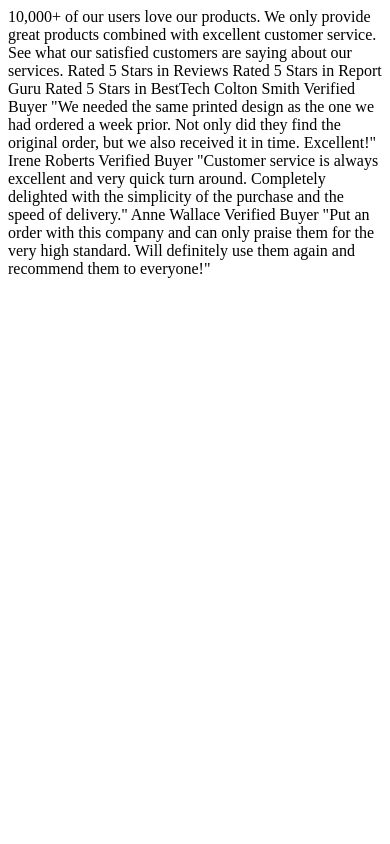
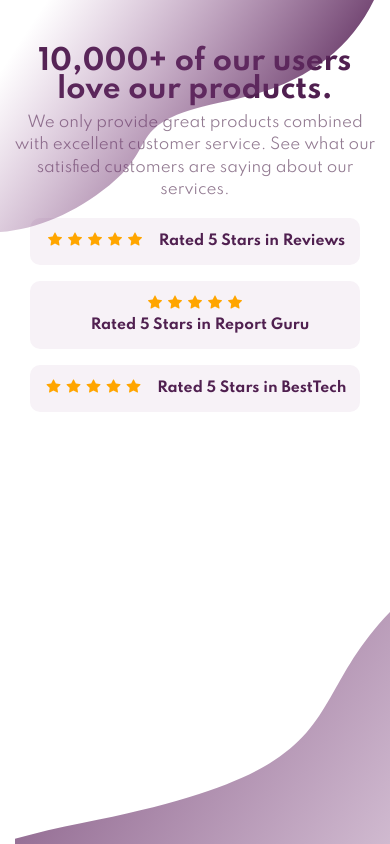
Before and after one commit to Kengpul/social-proof-section, a plain HTML site: page index.html in a window 390 px wide. Drawn offline with nearby package versions, Linux system fonts and the light colour scheme.

Commit message:
responsive heading

```diff
--- a/index.html
+++ b/index.html
@@ -12,50 +12,162 @@
       href="./images/favicon-32x32.png"
     />
 
+    <link
+      href="https://cdn.jsdelivr.net/npm/bootstrap@5.0.2/dist/css/bootstrap.min.css"
+      rel="stylesheet"
+      integrity="sha384-EVSTQN3/azprG1Anm3QDgpJLIm9Nao0Yz1ztcQTwFspd3yD65VohhpuuCOmLASjC"
+      crossorigin="anonymous"
+    />
+    <link
+      href="https://cdn.jsdelivr.net/npm/bootstrap-icons@1.3.0/font/bootstrap-icons.css"
+      rel="stylesheet"
+    />
+    <link rel="preconnect" href="https://fonts.googleapis.com" />
+    <link rel="preconnect" href="https://fonts.gstatic.com" crossorigin />
+    <link
+      href="https://fonts.googleapis.com/css2?family=Spartan:wght@400;500;700&display=swap"
+      rel="stylesheet"
+    />
+    <link rel="stylesheet" href="style.css" />
+
     <title>Frontend Mentor | Social proof section</title>
-
-    <!-- Feel free to remove these styles or customise in your own stylesheet 👍 -->
-    <!-- <style>
-      .attribution {
-        font-size: 11px;
-        text-align: center;
-      }
-      .attribution a {
-        color: hsl(228, 45%, 44%);
-      }
-    </style> -->
   </head>
   <body>
-    10,000+ of our users love our products.
+    <svg
+      class="top-pattern pattern-mobile"
+      width="100%"
+      height="232"
+      xmlns="http://www.w3.org/2000/svg"
+    >
+      <defs>
+        <linearGradient x1="100%" y1="69.24%" x2="9.399%" y2="32.157%" id="a">
+          <stop stop-color="#8A4389" stop-opacity="0" offset="0%" />
+          <stop stop-color="#512051" offset="100%" />
+          <stop stop-color="#512051" offset="100%" />
+          <stop stop-color="#512051" offset="100%" />
+        </linearGradient>
+      </defs>
+      <path
+        d="M0 232c25.63-53.065 74.118-86.618 145.464-100.66 107.018-21.062 66.506-42.306 119.083-84.466C299.6 18.767 336.083 3.143 374 0v232H0z"
+        transform="rotate(180 187 116)"
+        fill="url(#a)"
+        fill-rule="evenodd"
+        opacity="1"
+      />
+    </svg>
+    <svg
+      class="top-pattern pattern-desktop"
+      width="584"
+      height="362"
+      xmlns="http://www.w3.org/2000/svg"
+    >
+      <defs>
+        <linearGradient x1="100%" y1="69.212%" x2="9.399%" y2="32.183%" id="b">
+          <stop stop-color="#8A4389" stop-opacity="0" offset="0%" />
+          <stop stop-color="#512051" offset="100%" />
+          <stop stop-color="#512051" offset="100%" />
+          <stop stop-color="#512051" offset="100%" />
+        </linearGradient>
+      </defs>
+      <path
+        d="M0 362c40.022-82.8 115.736-135.154 227.141-157.064 167.108-32.864 103.85-66.012 185.949-131.796C467.823 29.284 524.793 4.904 584 0v362H0z"
+        transform="rotate(180 292 181)"
+        fill="url(#a)"
+        fill-rule="evenodd"
+        opacity="1"
+      />
+    </svg>
 
-    We only provide great products combined with excellent customer service.
-    See what our satisfied customers are saying about our services.
+    <div class="container">
+      <div class="row pt-5 heading">
+        <div class="col-md-6 text-center text-md-start">
+          <h1 class="display-6">10,000+ of our users love our products.</h1>
+          <p>
+            We only provide great products combined with excellent customer
+            service. See what our satisfied customers are saying about our
+            services.
+          </p>
+        </div>
+        <div class="col-md-6 rate">
+          <p id="firstRate">
+            <i class="bi bi-star-fill"></i><i class="bi bi-star-fill"></i
+            ><i class="bi bi-star-fill"></i><i class="bi bi-star-fill"></i
+            ><i class="bi bi-star-fill"></i>
+            <span>Rated 5 Stars in Reviews</span>
+          </p>
+          <p id="secondRate">
+            <i class="bi bi-star-fill"></i><i class="bi bi-star-fill"></i
+            ><i class="bi bi-star-fill"></i><i class="bi bi-star-fill"></i
+            ><i class="bi bi-star-fill"></i>
+            <span>Rated 5 Stars in Report Guru</span>
+          </p>
+          <p id="thirdRate">
+            <i class="bi bi-star-fill"></i><i class="bi bi-star-fill"></i
+            ><i class="bi bi-star-fill"></i><i class="bi bi-star-fill"></i
+            ><i class="bi bi-star-fill"></i>
+            <span>Rated 5 Stars in BestTech</span>
+          </p>
+        </div>
+      </div>
 
-    Rated 5 Stars in Reviews
-    Rated 5 Stars in Report Guru
-    Rated 5 Stars in BestTech
+      <!-- Colton Smith Verified Buyer "We needed the same printed design as the one
+      we had ordered a week prior. Not only did they find the original order,
+      but we also received it in time. Excellent!" Irene Roberts Verified Buyer
+      "Customer service is always excellent and very quick turn around.
+      Completely delighted with the simplicity of the purchase and the speed of
+      delivery." Anne Wallace Verified Buyer "Put an order with this company and
+      can only praise them for the very high standard. Will definitely use them
+      again and recommend them to everyone!" -->
+    </div>
+    <svg
+      class="bottom-pattern pattern-mobile"
+      width="375"
+      height="232"
+      xmlns="http://www.w3.org/2000/svg"
+    >
+      <defs>
+        <linearGradient x1="100%" y1="69.237%" x2="9.399%" y2="32.159%" id="a">
+          <stop stop-color="#8A4389" stop-opacity="0" offset="0%" />
+          <stop stop-color="#512051" offset="100%" />
+          <stop stop-color="#512051" offset="100%" />
+          <stop stop-color="#512051" offset="100%" />
+        </linearGradient>
+      </defs>
+      <path
+        d="M-355 1530c74.356-153.934 215.022-251.268 422-292 310.466-61.099 192.94-122.724 345.47-245.025C514.157 911.442 620 866.116 730 857v673H-355z"
+        transform="translate(0 -1027)"
+        fill="url(#a)"
+        fill-rule="evenodd"
+        opacity="1"
+      />
+    </svg>
+    <svg
+      class="bottom-pattern pattern-desktop"
+      width="1085"
+      height="673"
+      xmlns="http://www.w3.org/2000/svg"
+    >
+      <defs>
+        <linearGradient x1="100%" y1="69.237%" x2="9.399%" y2="32.159%" id="a">
+          <stop stop-color="#8A4389" stop-opacity="0" offset="0%" />
+          <stop stop-color="#512051" offset="100%" />
+          <stop stop-color="#512051" offset="100%" />
+          <stop stop-color="#512051" offset="100%" />
+        </linearGradient>
+      </defs>
+      <path
+        d="M355 800c74.356-153.934 215.022-251.268 422-292 310.466-61.099 192.94-122.724 345.47-245.025C1224.157 181.442 1330 136.116 1440 127v673H355z"
+        transform="translate(-355 -127)"
+        fill="url(#a)"
+        fill-rule="evenodd"
+        opacity="1"
+      />
+    </svg>
 
-    Colton Smith
-    Verified Buyer
-    "We needed the same printed design as the one we had ordered a week prior.
-    Not only did they find the original order, but we also received it in time.
-    Excellent!"
-
-    Irene Roberts
-    Verified Buyer
-    "Customer service is always excellent and very quick turn around. Completely
-    delighted with the simplicity of the purchase and the speed of delivery."
-
-    Anne Wallace
-    Verified Buyer
-    "Put an order with this company and can only praise them for the very high
-    standard. Will definitely use them again and recommend them to everyone!"
-
-    <!-- <div class="attribution">
-      Challenge by
-      <a href="https://www.frontendmentor.io?ref=challenge" target="_blank"
-        >Frontend Mentor</a
-      >. Coded by <a href="#">Your Name Here</a>.
-    </div> -->
+    <script
+      src="https://cdn.jsdelivr.net/npm/bootstrap@5.0.2/dist/js/bootstrap.bundle.min.js"
+      integrity="sha384-MrcW6ZMFYlzcLA8Nl+NtUVF0sA7MsXsP1UyJoMp4YLEuNSfAP+JcXn/tWtIaxVXM"
+      crossorigin="anonymous"
+    ></script>
   </body>
 </html>
--- /dev/null
+++ b/style.css
@@ -0,0 +1,90 @@
+* {
+  margin: 0;
+  padding: 0;
+  box-sizing: border-box;
+}
+body {
+  position: relative;
+  height: 100vh;
+  font-size: 15px;
+  font-family: "Spartan", sans-serif;
+}
+
+.top-pattern {
+  position: absolute;
+}
+.bottom-pattern {
+  position: absolute;
+  right: 0;
+  bottom: 0;
+}
+
+.heading {
+  padding: 100px;
+}
+.heading h1 {
+  font-weight: 700;
+  line-height: 1;
+  color: hsl(300, 43%, 22%);
+}
+.heading p {
+  font-weight: 400;
+  color: hsl(303, 10%, 53%);
+}
+.rate i {
+  padding: 0 3px;
+  color: orange;
+}
+.rate p {
+  color: hsl(300, 43%, 22%);
+  font-size: 14px;
+  font-weight: 700;
+  background-color: hsl(300, 24%, 96%);
+  padding: 13px;
+  border-radius: 10px;
+  width: 90%;
+}
+.rate span {
+  margin-left: 10px;
+}
+#secondRate {
+  margin-left: 40px;
+}
+#thirdRate {
+  margin-left: 80px;
+}
+
+.pattern-mobile {
+  visibility: hidden;
+}
+@media (max-width: 768px) {
+  .pattern-mobile {
+    visibility: visible;
+  }
+  .pattern-desktop {
+    visibility: hidden;
+    width: 0;
+    height: 0;
+  }
+  #secondRate {
+    margin-left: 0;
+  }
+  #thirdRate {
+    margin-left: 0;
+  }
+  .heading {
+    padding: 0;
+  }
+  .rate p {
+    text-align: center;
+  }
+  .rate span {
+    display: inline-block;
+  }
+  .rate {
+    display: flex;
+    flex-direction: column;
+    justify-content: center;
+    align-items: center;
+  }
+}
```
